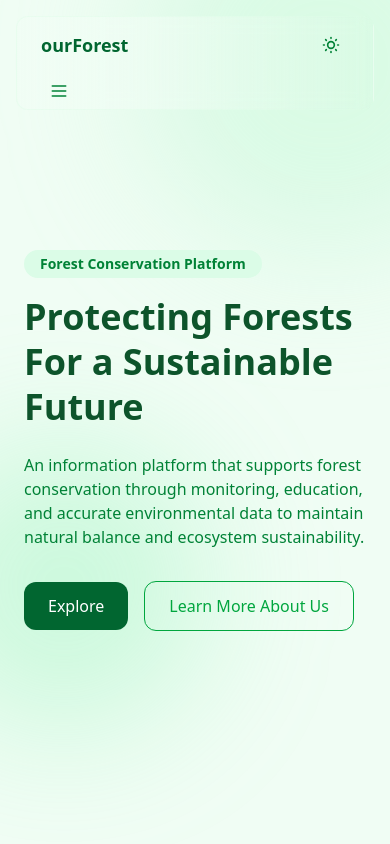
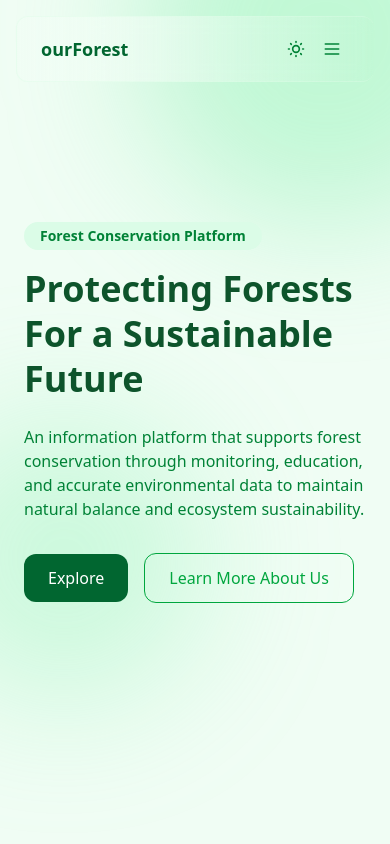
Before and after one commit to MuhammadRaffaFadellah/forest, a website: page index.html in a window 390 px wide. Shown: the top 844 px of the page. Drawn offline with Linux system fonts and the light colour scheme; a web font is replaced by a local one.

Commit message:
memperbaiki nav border & nav mobile position

```diff
--- a/index.html
+++ b/index.html
@@ -18,12 +18,12 @@
 
 </head>
 
-<body class="bg-[#F0FDF4] text-black transition-colors duration-500 dark:bg-zinc-950 dark:text-white">
+<body class="bg-[#F0FDF4] text-black transition-colors duration-300 dark:bg-zinc-950 dark:text-white">
     <!-- Navbar section-->
-    <nav class="sticky top-4 z-50 bg-linear-to-r from-green-50 to-green-80 dark:from-zinc-900 dark:to-zinc-950 border border-green-100/40 dark:border-white/10
-        backdrop-blur-sm rounded-xl mx-4 md:mx-8 lg:mx-16 transition-all duration-300">
-        <div class="max-w-7xl mx-auto px-6">
-            <div class="flex h-14 items-center justify-center">
+    <nav class="sticky top-4 z-50 bg-linear-to-r from-green-50 to-green-80 dark:from-zinc-900 dark:to-zinc-950 border border-green-100/40 border-r-0 dark:border-white/10
+        backdrop-blur-sm rounded-xl mx-4 md:mx-8 lg:mx-16 transition-all duration-800">
+        <div class="max-w-7xl mx-auto px-6 flex items-center h-16">
+            <div class="flex items-center w-full">
 
                 <!-- Website Brand -->
                 <div class="flex items-center gap-2 mr-auto">
@@ -72,8 +72,9 @@
             </div>
 
             <!-- Mobile Button -->
-            <button id="menu-btn" class="md:hidden inline-flex items-center justify-center rounded-md p-2
-                    text-green-700 hover:bg-green-100 transition">
+            <button id="menu-btn"
+                class="md:hidden inline-flex items-center justify-center rounded-md p-2
+                    text-green-700 dark:text-green-300 hover:bg-green-100 dark:hover:bg-white/10 cursor-pointer transition">
                 <svg xmlns="http://www.w3.org/2000/svg" class="h-5 w-5" fill="none" viewBox="0 0 24 24"
                     stroke="currentColor">
                     <path stroke-linecap="round" stroke-linejoin="round" stroke-width="2" d="M4 6h16M4 12h16M4 18h16" />
@@ -110,7 +111,7 @@
 
         <!-- Background Accent -->
         <div class="absolute inset-0">
-            <div class="absolute -top-32 -right-32 w-96 h-96 bg-green-200/40 rounded-full blur-3xl"></div>
+            <div class="absolute -top-32 -right-32 w-96 h-96 bg-green-300/40 rounded-full blur-3xl"></div>
             <div class="absolute bottom-38 -left-20 w-72 h-72 bg-green-300/30 rounded-full blur-3xl"></div>
         </div>
 
@@ -165,12 +166,13 @@
     <main id="main" class="overflow-hidden ">
 
         <!-- Statistics Section -->
-        <section id="information" class="relative w-full pt-26  pb-40 dark:text-gray-200 flex justify-center items-center">
+        <section id="information"
+            class="relative w-full pt-26  pb-40 dark:text-gray-200 flex justify-center items-center">
             <div class="card w-full h-64 mx-30 bg-red-500 justify-center items-center">
-                    <div class="card-header">
+                <div class="card-header">
 
-                    </div>
                 </div>
+            </div>
             </div>
         </section>
     </main>
```
Also changed, not shown: dist/output.css.
